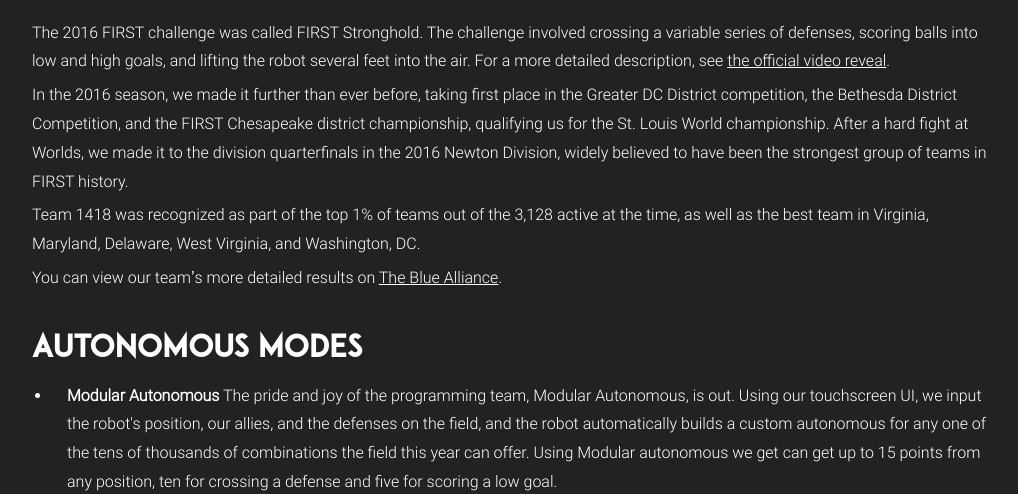
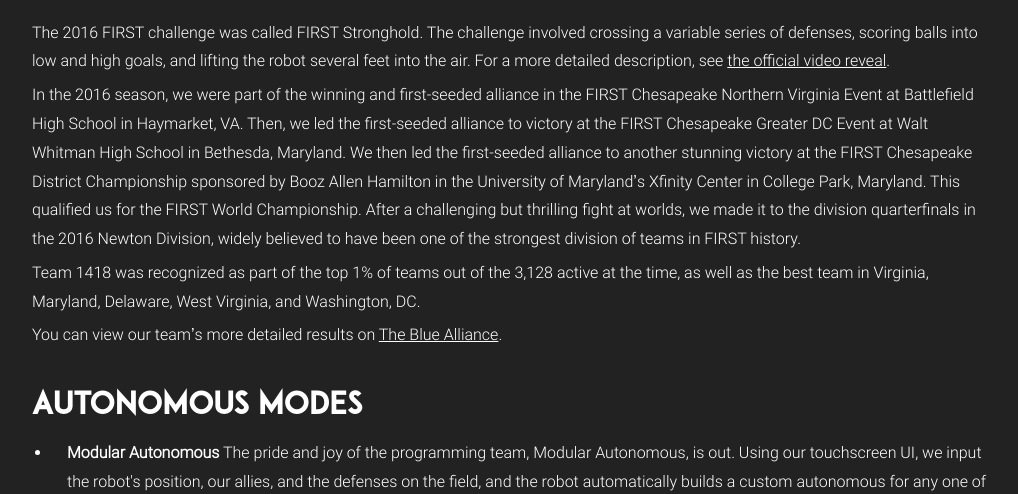
Before and after one commit to frc1418/frc1418.github.io, a PHP site: page /robot.html in a window 1280 px wide. Shown: the part 808-1302 px from the top of the page, without its empty margins (128-1146 px from the left). Run offline with PHP 8.4, Linux system fonts and the light colour scheme.

Commit message:
Fixed misnamed competitions

```diff
--- a/css/index.css
+++ b/css/index.css
@@ -66,7 +66,7 @@ article div {
 }
 article img {
     width: 31%;
-    margin: 0 20px;
+    margin: 10px 20px 10px;
     float: left;
 }
 article p {
--- a/index.html
+++ b/index.html
@@ -79,7 +79,7 @@
         <div>
             <img src="img/team.jpg">
             <p>We are team 1418 Vae Victis, a <a href="http://firstinspires.org/robotics/frc">FIRST Robotics Competition (FRC)</a> team from George Mason High School in Falls Church, VA. Since our founding in 2004, our team has grown in every way, and has maintained a high place in competition and in the community. To do this, we maintain an active and engaged student body of about 25 students who work with the team on and off season. We attend competitions, volunteer, take part in community events, build robots, and have lots of fun.</p>
-            <p>In the 2016 season, we took first place in the Greater DC District competition, the Bethesda District competition, and the FIRST Chesapeake District championship. This qualified us for the World Championship. After a challenging but thrilling fight at worlds, we made it to the division quarterfinals in the 2016 Newton Division, widely believed to have been the strongest group of teams in FIRST history.</p>
+            <p>In the 2016 season, we were part of the winning and first-seeded alliance in the FIRST Chesapeake Northern Virginia Event at Battlefield High School in Haymarket, VA. Then, we led the first-seeded alliance to victory at the FIRST Chesapeake Greater DC Event at Walt Whitman High School in Bethesda, Maryland. We then led the first-seeded alliance to another stunning victory at the FIRST Chesapeake District Championship sponsored by Booz Allen Hamilton in the University of Maryland’s Xfinity Center in College Park, Maryland. This qualified us for the FIRST World Championship. After a challenging but thrilling fight at worlds, we made it to the division quarterfinals in the 2016 Newton Division, widely believed to have been one of the strongest division of teams in FIRST history.</p>
             <p>We are excited for the 2017 season to start! If you'd like to help us with fundraising, please visit <a href="sponsorship">this page</a>.</p>
         </div>
     </article>
--- a/robot.html
+++ b/robot.html
@@ -74,7 +74,7 @@
         </ul>
         <img src="img/robot.jpg" alt="The 2016 robot">
         <p>The 2016 FIRST challenge was called FIRST Stronghold. The challenge involved crossing a variable series of defenses, scoring balls into low and high goals, and lifting the robot several feet into the air. For a more detailed description, see <a href="https://www.youtube.com/watch?v=VqOKzoHJDjA">the official video reveal</a>.</p>
-        <p>In the 2016 season, we made it further than ever before, taking first place in the Greater DC District competition, the Bethesda District Competition, and the FIRST Chesapeake district championship, qualifying us for the St. Louis World championship. After a hard fight at Worlds, we made it to the division quarterfinals in the 2016 Newton Division, widely believed to have been the strongest group of teams in FIRST history.</p>
+        <p>In the 2016 season, we were part of the winning and first-seeded alliance in the FIRST Chesapeake Northern Virginia Event at Battlefield High School in Haymarket, VA. Then, we led the first-seeded alliance to victory at the FIRST Chesapeake Greater DC Event at Walt Whitman High School in Bethesda, Maryland. We then led the first-seeded alliance to another stunning victory at the FIRST Chesapeake District Championship sponsored by Booz Allen Hamilton in the University of Maryland’s Xfinity Center in College Park, Maryland. This qualified us for the FIRST World Championship. After a challenging but thrilling fight at worlds, we made it to the division quarterfinals in the 2016 Newton Division, widely believed to have been one of the strongest division of teams in FIRST history.</p>
         <p>Team 1418 was recognized as part of the top 1% of teams out of the 3,128 active at the time, as well as the best team in Virginia, Maryland, Delaware, West Virginia, and Washington, DC.</p>
         <p>You can view our team’s more detailed results on <a href="https://thebluealliance.com/team/1418">The Blue Alliance</a>.</p>
         <h5>Autonomous Modes</h5>
```
